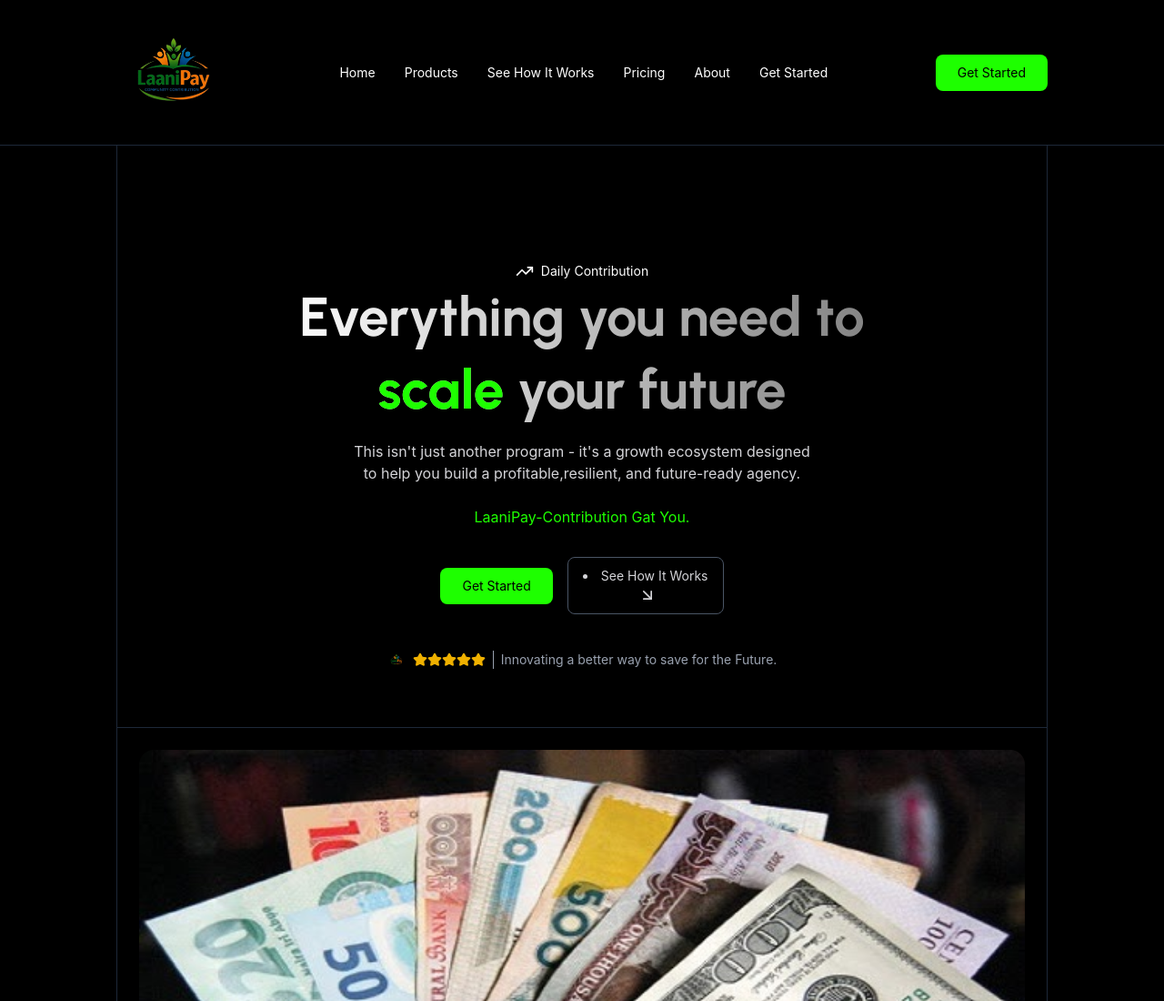
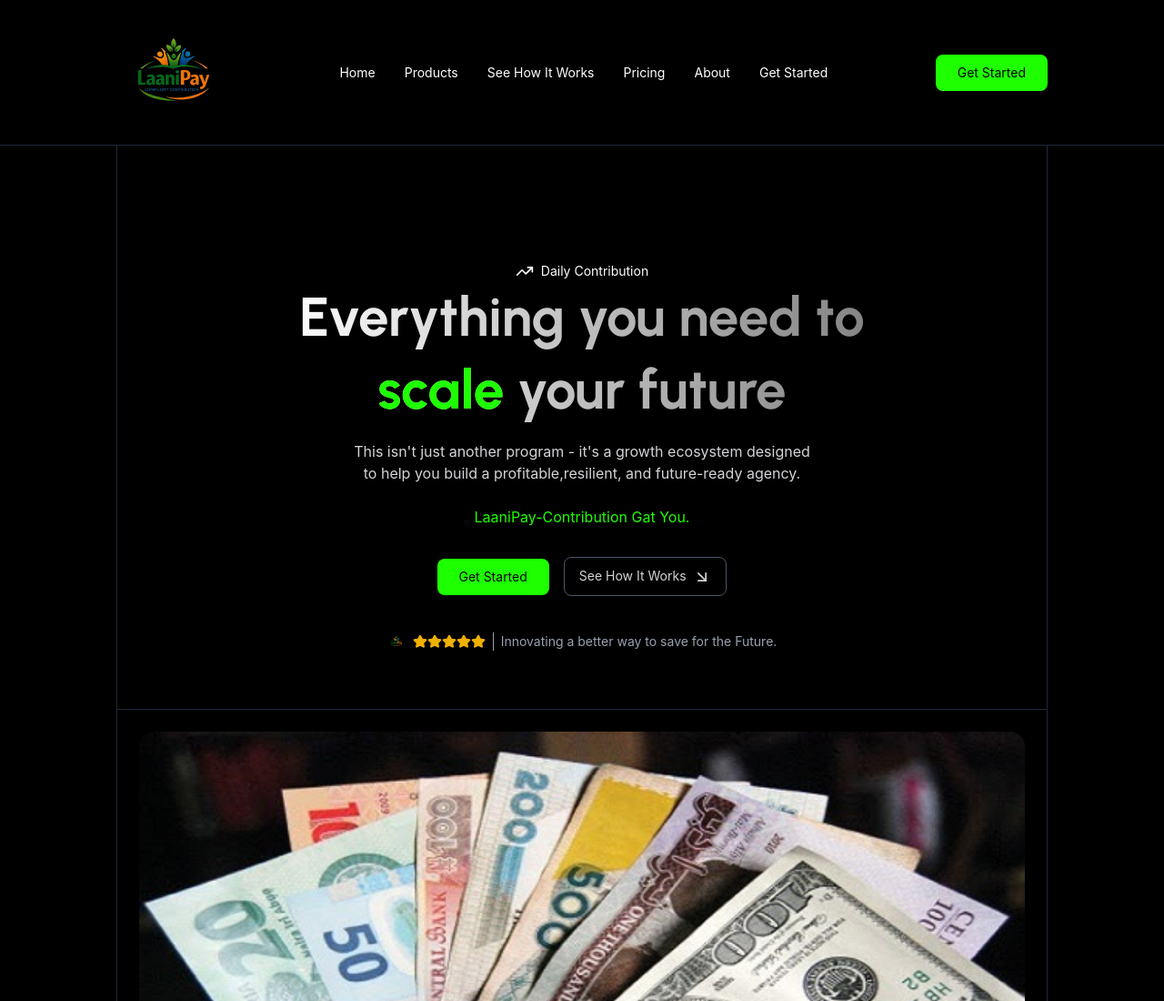
Before and after one commit to Dev-Enayon/LPC, a plain HTML site: page index.html in a window 1280 px wide. Shown: the top 1100 px of the page at 91% size. Drawn offline with Linux system fonts and the light colour scheme.

Commit message:
working on see how it works

```diff
--- a/index.html
+++ b/index.html
@@ -86,13 +86,17 @@
   class="bg-primary hover:bg-secondary transition duration-300 text-black px-6 py-2.5 rounded-lg">
   Get Started
 </button>                    <button class="border border-gray-600 text-zinc-300 px-4 py-2.5 rounded-lg hover:bg-gray-900">
-                        <li><a href="see.html">See How It Works</a></li>
-                        <!-- prettier-ignore -->
-                        <svg xmlns="..." width="24" height="24" viewBox="0 0 24 24" fill="none" stroke="currentColor" stroke-width="2" stroke-linecap="round" stroke-linejoin="round" class="lucide lucide-arrow-down-right ml-1 size-5 inline-flex" aria-hidden="true" >
-                            <path d="m7 7 10 10"></path>
-                            <path d="M17 7v10H7"></path>
-                        </svg>
-                    </button>
+    <a href="work.html">See How It Works</a>
+
+    <svg xmlns="..." width="24" height="24" viewBox="0 0 24 24" fill="none"
+        stroke="currentColor" stroke-width="2" stroke-linecap="round"
+        stroke-linejoin="round"
+        class="lucide lucide-arrow-down-right ml-1 size-5 inline-flex"
+        aria-hidden="true">
+        <path d="m7 7 10 10"></path>
+        <path d="M17 7v10H7"></path>
+    </svg>
+</button>
                 </div>
                 <div class="mt-10 flex items-center justify-center gap-2">
                     <img alt="ration logo" loading="lazy" width="100" height="100" class="size-5" src="./lani-removebg-preview.png" />
```
